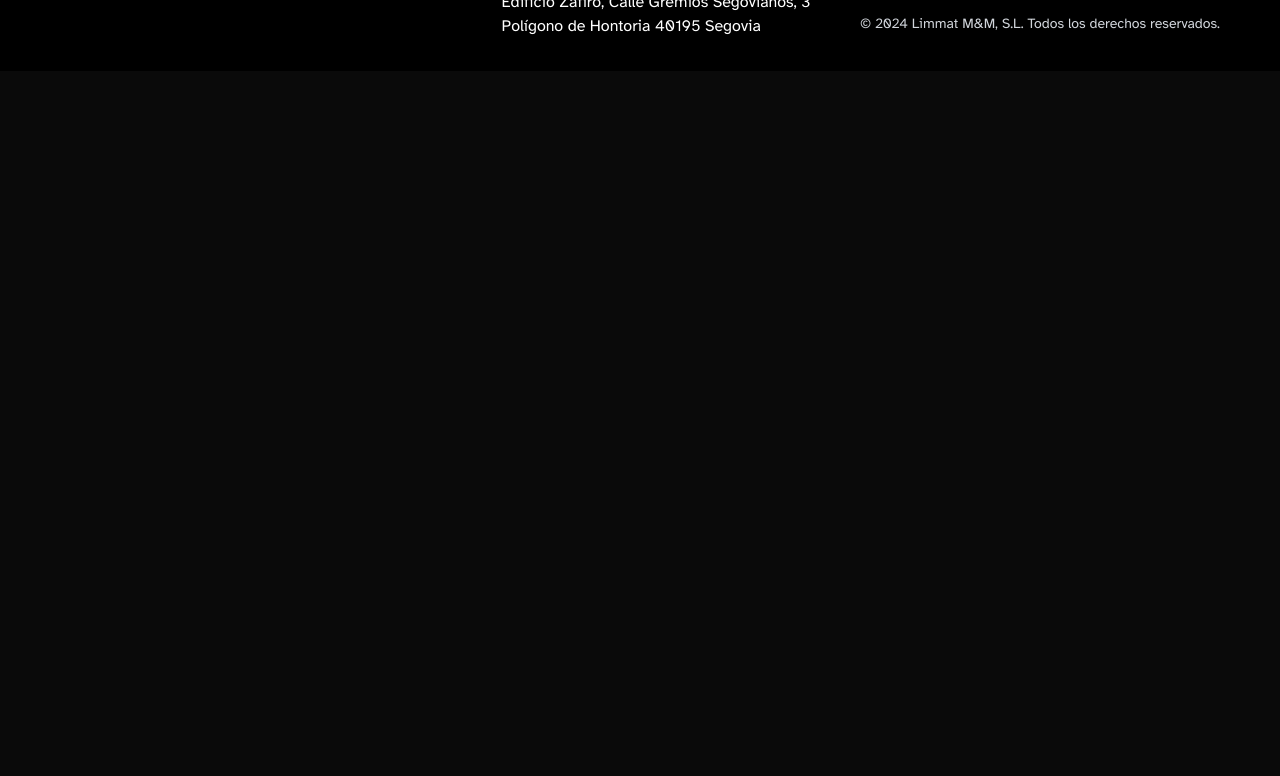
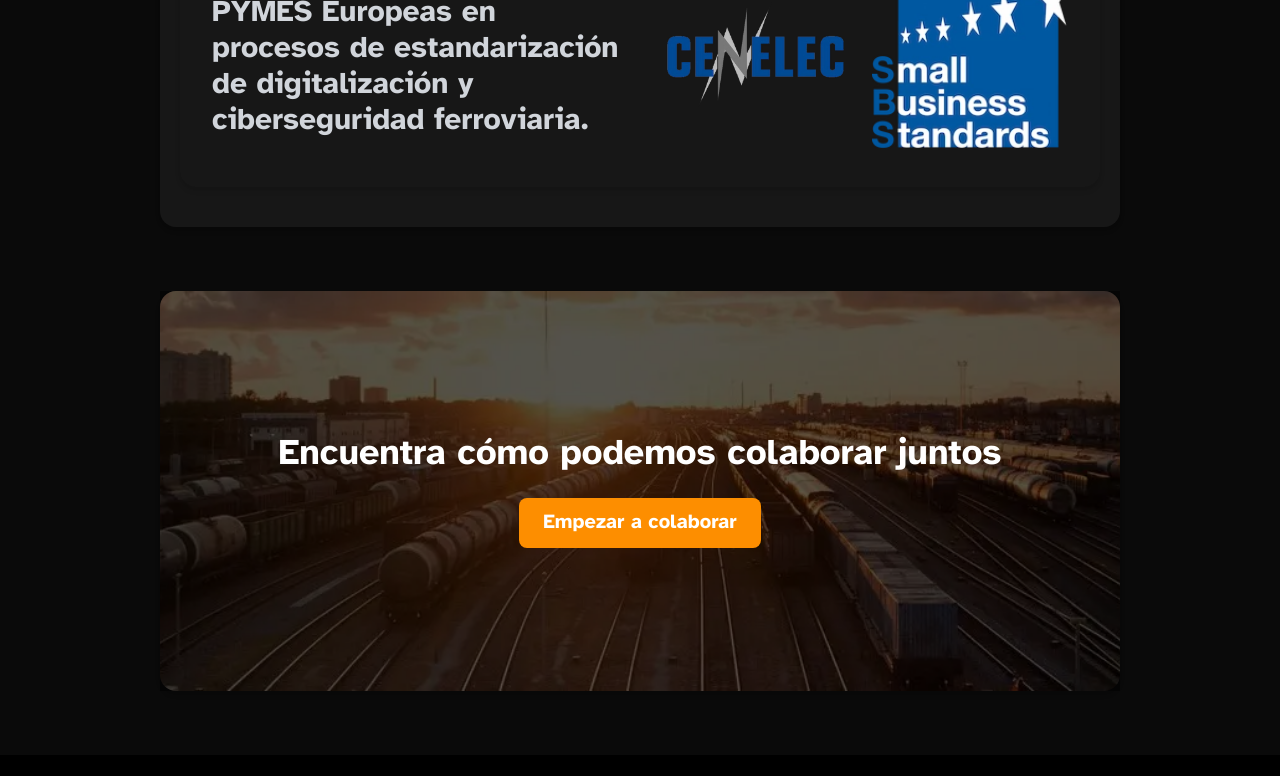
Before and after one commit to adrianmartinm/limmat-group-astro, an Astro site: page / in a window 1280 px wide. Shown: the part 3094-3870 px from the top of the page. Before the commit the page ends 3165 px from the top, so only its background shows below. Built offline with nearby package versions, Linux system fonts and the light colour scheme; Astro itself is replaced by a stand-in of ours.

Commit message:
Añadidas secciones "Colaboration", "Pymes" y "Asociaciones" al Home.

```diff
--- a/src/components/Home/HomeAssociations.astro
+++ b/src/components/Home/HomeAssociations.astro
@@ -37,7 +37,7 @@ const images = [
             Asociaciones y Grupos de trabajo
         </h2>
 
-        <p class="dark:text-gray-300 text-start mt-8">
+        <p class="text-gray-300 text-start mt-8">
             Limmat pertenece y participa activamente en diferentes asociaciones
             sectoriales y grupos de trabajo, manteniendo contacto permanente con
             otras empresas y profesionales manteniéndose continuamente informada
--- /dev/null
+++ b/src/components/Home/HomeCollaboration.astro
@@ -0,0 +1,26 @@
+---
+// src\components\Home\HomeCollaboration.astro
+---
+
+<section class="relative h-[300px] md:h-[400px] w-full mb-16">
+    <div
+        class="absolute inset-0 bg-cover bg-center bg-no-repeat shadow-md rounded-2xl"
+        style="background-image: url('/images/home/home-banner.webp');"
+    >
+        <div class="absolute inset-0 bg-black bg-opacity-50"></div>
+    </div>
+
+    <div
+        class="relative h-full flex flex-col items-center justify-center px-4 text-center"
+    >
+        <h2 class="text-2xl md:text-3xl lg:text-4xl font-bold text-white mb-6">
+            Encuentra cómo podemos colaborar juntos
+        </h2>
+        <a
+            href="/contacto"
+            class="font-semibold text-white bg-limmat rounded-lg hover:opacity-80 hover:text-white py-2 px-6 transition duration-300"
+        >
+            Empezar a colaborar
+        </a>
+    </div>
+</section>
--- /dev/null
+++ b/src/components/Home/HomePymes.astro
@@ -0,0 +1,40 @@
+---
+// src\components\Home\HomePymes.astro
+---
+
+<section
+    class="flex justify-center mx-auto lg:shadow-md lg:rounded-2xl my-5 p-4 lg:p-8"
+>
+    <div class="w-full max-w-6xl">
+        <div
+            class="grid grid-cols-1 md:grid-cols-2 gap-6 md:gap-8 items-center"
+        >
+            <!-- Columna de texto -->
+            <div class="order-2 md:order-1 text-center md:text-left">
+                <h2
+                    class="text-xl sm:text-2xl lg:text-3xl font-bold text-gray-300 mb-4"
+                >
+                    Limmat representa a las PYMES Europeas en procesos de
+                    estandarización de digitalización y ciberseguridad
+                    ferroviaria.
+                </h2>
+            </div>
+
+            <!-- Columna de imágenes -->
+            <div
+                class="order-1 md:order-2 flex flex-col sm:flex-row justify-center items-center md:justify-end space-y-4 sm:space-y-0 sm:space-x-4"
+            >
+                <img
+                    src="/images/asociaciones/cenelec.webp"
+                    alt="CEN-CENELEC - Comité Europeo de Normalización Electrotécnica"
+                    class="max-w-[200px] w-full h-auto"
+                />
+                <img
+                    src="/images/asociaciones/sbs.webp"
+                    alt="Small Business Standards"
+                    class="max-w-[200px] w-full h-auto"
+                />
+            </div>
+        </div>
+    </div>
+</section>
--- a/src/pages/index.astro
+++ b/src/pages/index.astro
@@ -7,6 +7,8 @@ import Section from "../components/Layout/Section.astro";
 import Separator from "../components/Layout/Separator.astro";
 import Clients from "../components/Home/HomeClients.astro";
 import Associations from "../components/Home/HomeAssociations.astro";
+import Pymes from "../components/Home/HomePymes.astro";
+import Collaboration from "../components/Home/HomeCollaboration.astro";
 ---
 
 <Layout>
@@ -46,6 +48,20 @@ import Associations from "../components/Home/HomeAssociations.astro";
 		<Section>
 			<Associations />
 		</Section>
+
+		<!-- Section Separator -->
+		<Separator />
+
+		<!-- Section "PYMS" -->
+		<Section>
+			<Pymes />
+		</Section>
+
+		<!-- Section Separator -->
+		<Separator />
+
+		<!-- Section "Encuentra cómo podemos colaborar juntos" -->
+		<Collaboration />
 	</main>
 </Layout>
 
```
Also changed, not shown: public/images/asociaciones/cenelec-2.webp (added), public/images/asociaciones/cenelec.webp (added), public/images/asociaciones/sbs.webp (added).
